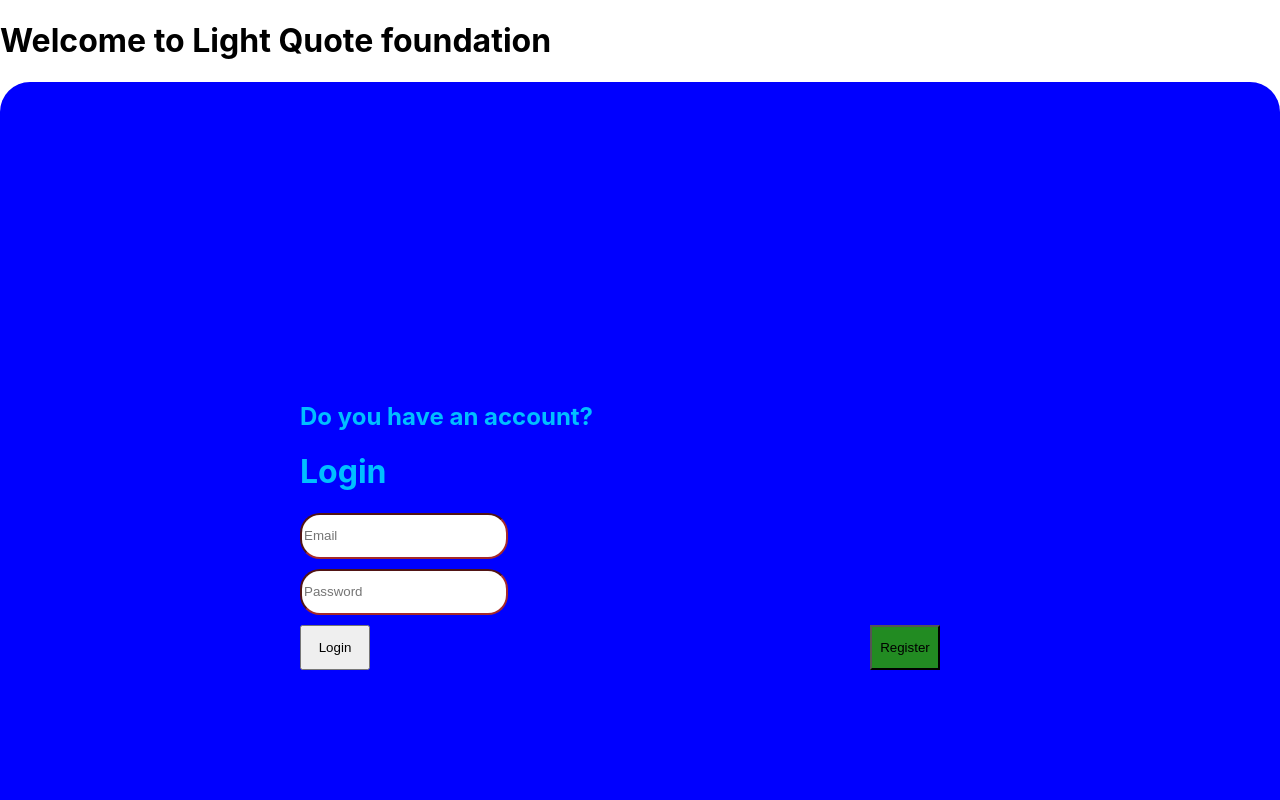
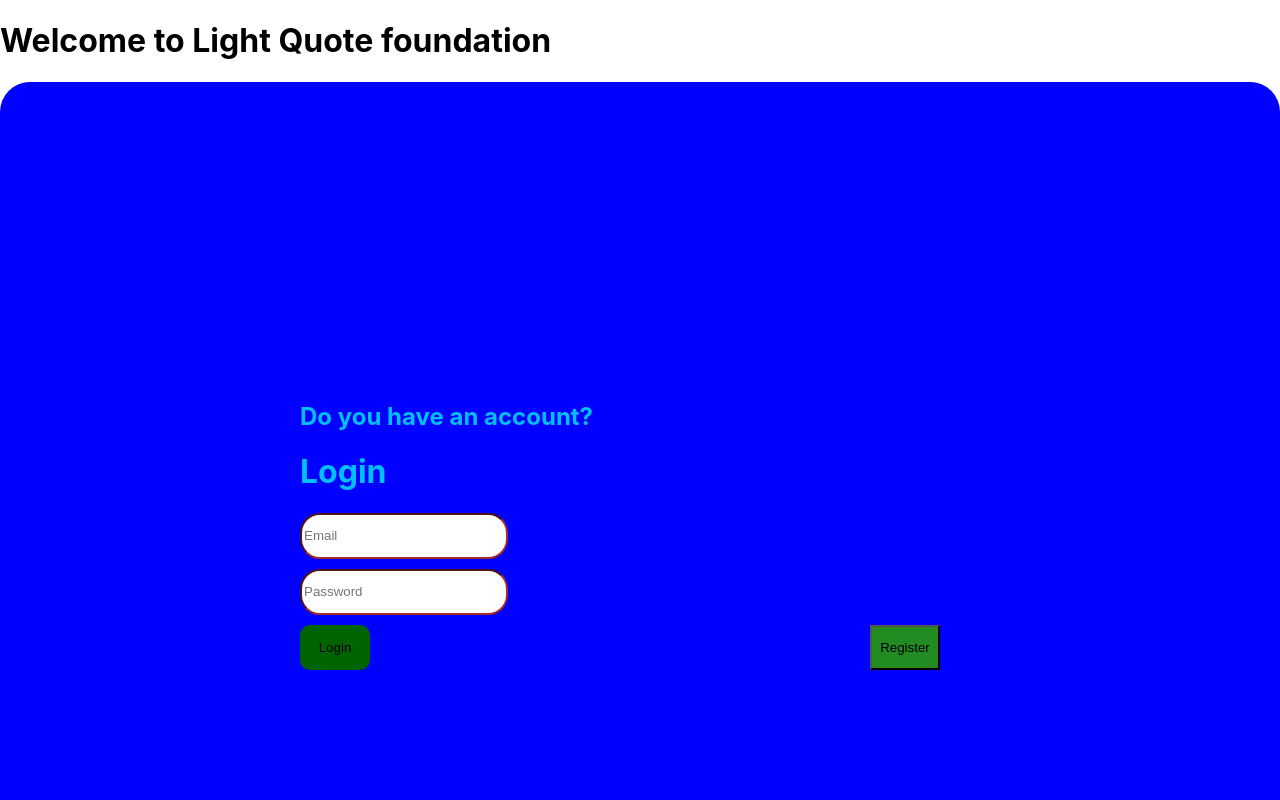
Before and after one commit to Georgekinyanjui1/pro4, a React (Create React App) app: page /quiz in a window 1280 px wide. Shown: the top 800 px of the page. Built offline with nearby package versions, Linux system fonts and the light colour scheme; no server answers.

Commit message:
added css to login button

```diff
--- a/src/App.css
+++ b/src/App.css
@@ -123,3 +123,8 @@ button{
   margin-top: 10px;
   margin-bottom: 10px;
 }
+.login-but{
+  background-color:darkgreen;
+  border: 1px darkgreen;
+  border-radius: 10px;
+}
--- a/src/Login.js
+++ b/src/Login.js
@@ -35,7 +35,7 @@ const[signup,setsignup]=useState(false)
           required
         />
         </div>
-        <button>Login</button>
+        <button className="login-but">Login</button>
 
         <button className="reg" onClick={()=>{setsignup(true)}}>Register</button>
 
```
